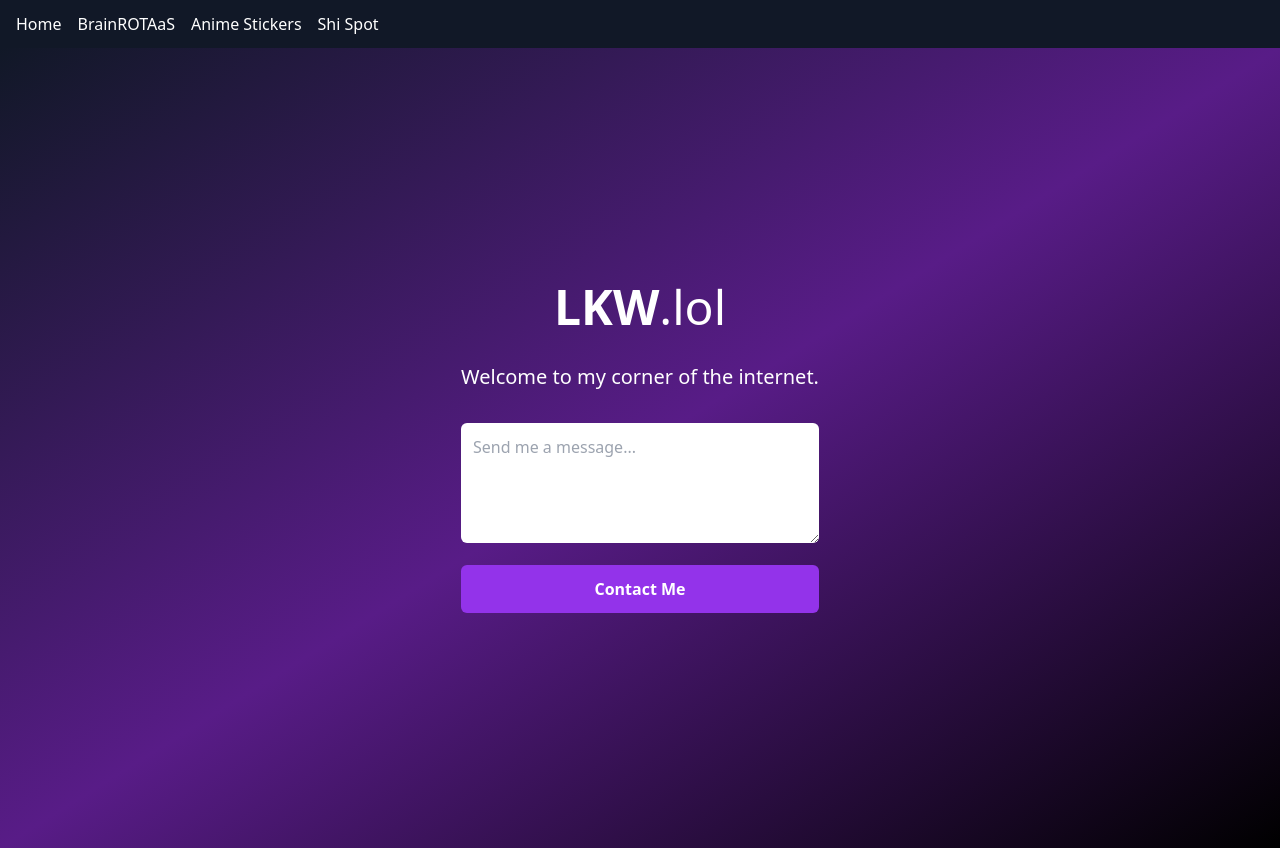
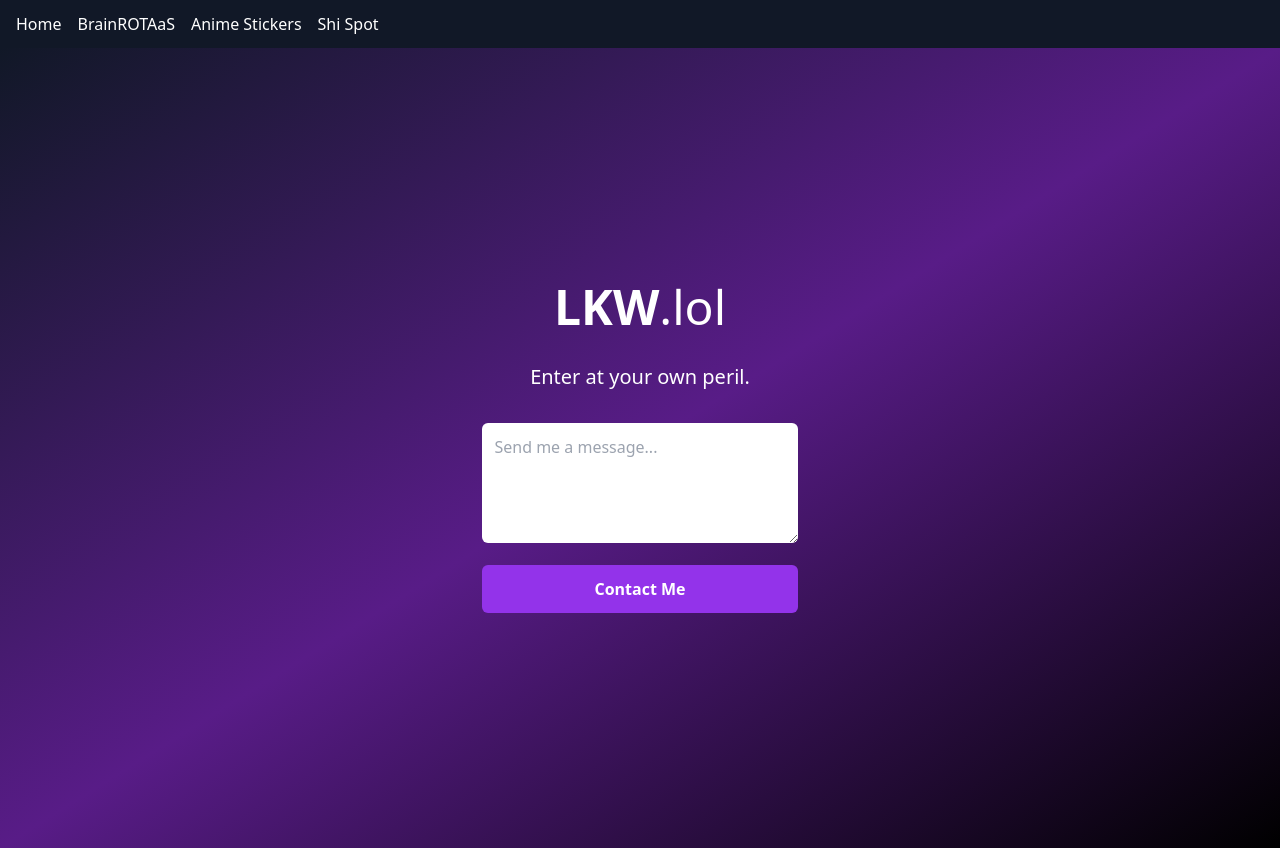
Before and after one commit to lwelling/fake-startup-site, a React (Vite) app: page / in a window 1280 px wide. Built offline with nearby package versions, Linux system fonts and the light colour scheme.

Commit message:
Update Home.jsx

```diff
--- a/src/pages/Home.jsx
+++ b/src/pages/Home.jsx
@@ -33,7 +33,7 @@ export default function Home() {
           <span className="font-extrabold">LKW</span>
           <span className="font-light">.lol</span>
         </h1>
-        <p className="text-xl">Welcome to my corner of the internet.</p>
+        <p className="text-xl">Enter at your own peril.</p>
         <form onSubmit={handleSubmit} className="space-y-4">
           <textarea
             className="w-full p-3 rounded-md text-gray-900" rows="4" placeholder="Send me a message..."
```
